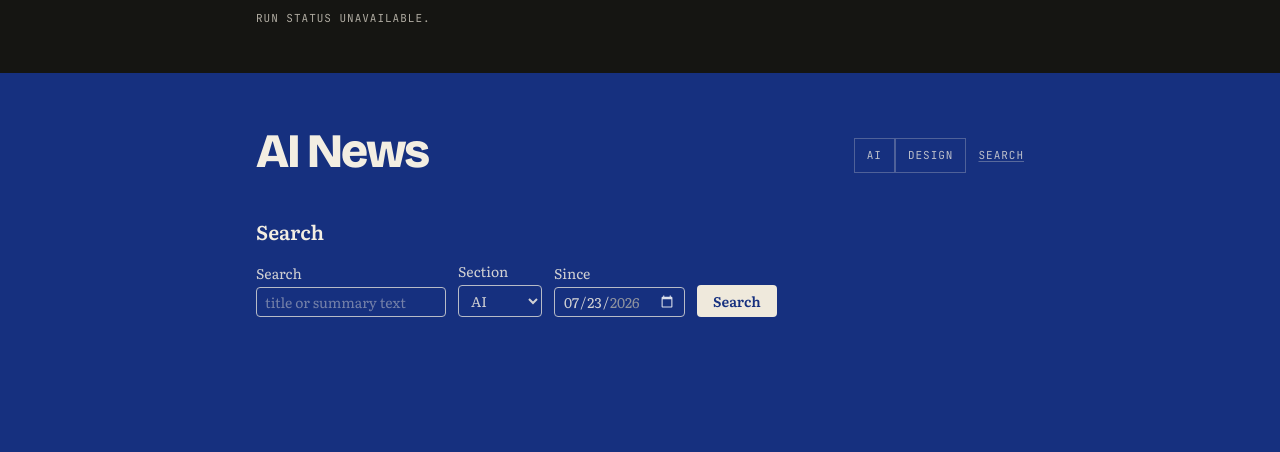
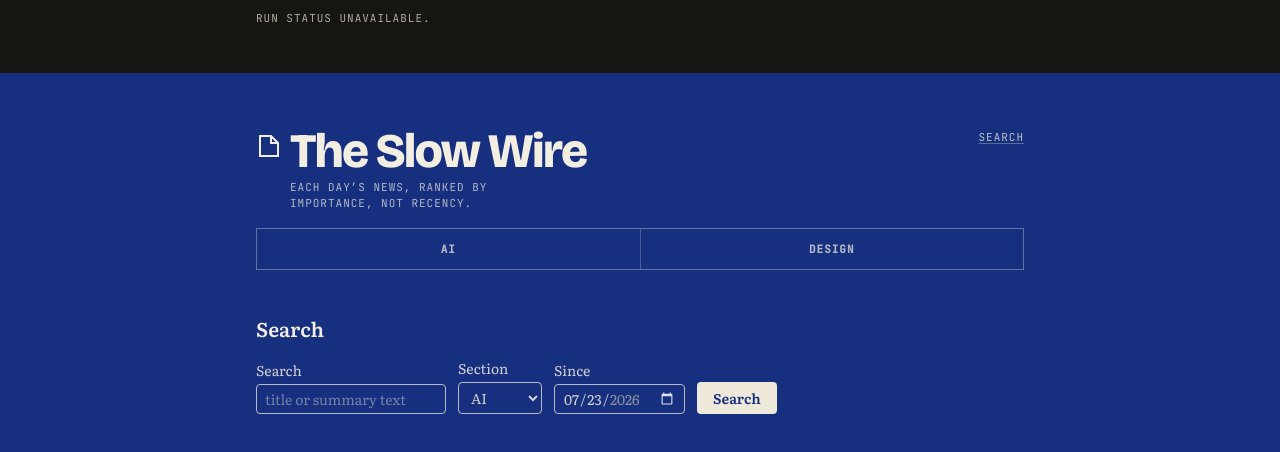
Before and after one commit to EienMosu/ai-news, a Next.js app: page /search in a window 1280 px wide. Shown: the top 452 px of the page. Built offline with nearby package versions, Linux system fonts and the light colour scheme.

Commit message:
design: brand block with mark and tagline, primary section switch

```diff
--- a/app/globals.css
+++ b/app/globals.css
@@ -37,6 +37,20 @@
   --font-apparatus: var(--font-jetbrains), ui-monospace, monospace;
 
   /* Overwritten per vertical by [data-field]; the AI world is the default. */
+  --field: var(--color-field-ai);
+  --on-field: #f3eee2;
+}
+
+/*
+  Explicit even for the default world, not just design: the section switch's hover preview (A2)
+  puts `data-field` on cell links nested inside whichever `<main data-field>` is currently
+  ambient. On the design page that ambient value is design's red, and custom properties only
+  re-derive on an element that a selector matches directly -- inheritance alone would leave an
+  AI cell showing the page's red on hover instead of its own blue. Every section needs its own
+  rule here so hovering back to it always re-derives that section's own colours, regardless of
+  which world the switch is currently sitting in.
+*/
+[data-field="ai"] {
   --field: var(--color-field-ai);
   --on-field: #f3eee2;
 }
@@ -146,6 +160,14 @@
   }
 }
 
+/* Coarse pointers only: raises the section switch's tap target to 44px without adding bulk to
+   the mouse-driven desktop layout, where the box is already comfortably clickable. */
+@media (pointer: coarse) {
+  nav[aria-label="Sections"] a {
+    padding-block: 0.85rem;
+  }
+}
+
 /*
   THE ONE AUTHORED MOMENT.
 
--- a/components/SectionNav.tsx
+++ b/components/SectionNav.tsx
@@ -1,6 +1,6 @@
 import Link from "next/link";
 import { DEFAULT_ARCHIVE_DAYS } from "../src/lib/feed/days.js";
-import type { Section } from "../src/types/article.js";
+import { SECTIONS, type Section } from "../src/types/article.js";
 
 export interface SectionNavProps {
   /** The vertical currently being viewed, or `null` when neither is (the story page, which
@@ -12,34 +12,32 @@
    * Whether the masthead is this page's `<h1>`.
    *
    * On the feeds, the day archive and search, the site name genuinely IS the page's subject, so
-   * it is the heading — which also gives those routes the `<h1>` the final review found missing
+   * it is the heading; that also gives those routes the `<h1>` the final review found missing
    * (L11). The story page's subject is the article, so it passes `false` and keeps its own `<h1>`;
    * two `<h1>`s on one page is both wrong and ambiguous to assistive tech.
    */
   asHeading?: boolean;
 }
 
-interface NavLink {
-  section: Section;
-  href: string;
-  label: string;
-}
+/**
+ * The label shown on each cell of the section switch, keyed by `Section` so a new entry in
+ * `SECTIONS` (the Cloud vertical, next) fails to typecheck here until it gets a label too.
+ */
+export const SECTION_LABEL: Record<Section, string> = {
+  ai: "AI",
+  design: "Design",
+};
 
 const MASTHEAD_CLASS =
   "font-[family-name:var(--font-display)] text-[2.5rem] font-extrabold leading-[0.92] tracking-[-0.04em] sm:text-[3rem]";
 
 function Masthead({ asHeading }: { asHeading: boolean }) {
   return asHeading ? (
-    <h1 className={MASTHEAD_CLASS}>AI&nbsp;News</h1>
+    <h1 className={MASTHEAD_CLASS}>The Slow Wire</h1>
   ) : (
-    <p className={MASTHEAD_CLASS}>AI&nbsp;News</p>
+    <p className={MASTHEAD_CLASS}>The Slow Wire</p>
   );
 }
-
-const LINKS: NavLink[] = [
-  { section: "ai", href: "/", label: "AI" },
-  { section: "design", href: "/design", label: "Design" },
-];
 
 /**
  * The masthead, and the one control that changes world.
@@ -47,35 +45,66 @@
  * A server component: the page already knows which vertical is current, so deriving it from
  * `usePathname` would buy a client boundary for information already in hand.
  *
- * The two verticals are not tabs over one list — their scores were never comparable, since
- * ranking allocates its input cap per section. So the switch reads as leaving one world for
- * another: the current vertical is set solid in the field's own paper, the other sits open.
+ * The verticals are not tabs over one list; their scores were never comparable, since ranking
+ * allocates its input cap per section. So the switch reads as leaving one world for another: the
+ * current vertical is set solid in the field's own paper, the others sit open, and hovering an
+ * open cell previews the world it leads to (its own field colour, its own on-field text) purely
+ * through `data-field` re-deriving `--field`/`--on-field` for that cell; no JS involved.
  */
 export function SectionNav({ current, days, asHeading = true }: SectionNavProps) {
   const suffix = days !== undefined && days !== DEFAULT_ARCHIVE_DAYS ? `?days=${days}` : "";
 
   return (
     <div className="mb-8 sm:mb-11">
-      <div className="flex flex-wrap items-end justify-between gap-x-6 gap-y-4">
+      <div className="flex flex-wrap items-start justify-between gap-x-6 gap-y-4">
+        <div data-testid="brand" className="flex items-start gap-2">
+          {/* The mark. 26px, aria-hidden -- the wordmark beside it already names the product. */}
+          <svg
+            viewBox="0 0 26 26"
+            aria-hidden="true"
+            className="mt-1 h-[26px] w-[26px] shrink-0"
+          >
+            <path d="M4 3h11l7 7v13H4z" fill="none" stroke="currentColor" strokeWidth="2" />
+            <path d="M15 3v7h7" fill="none" stroke="currentColor" strokeWidth="2" />
+          </svg>
+
+          <div>
             {/* Deliberately not a link. A wordmark pointing at `/` would be a third control that
-            silently switches vertical -- on `/design` it would carry the reader into the AI feed
-            with no indication that is what it does. Switching worlds is the nav's job, visibly. */}
+                silently switches vertical -- on `/design` it would carry the reader into the AI
+                feed with no indication that is what it does. Switching worlds is the switch's
+                job, visibly. */}
             <Masthead asHeading={asHeading} />
+            <p data-testid="tagline" className="apparatus mt-1.5 max-w-[42ch] opacity-70">
+              Each day&rsquo;s news, ranked by importance, not recency.
+            </p>
+          </div>
+        </div>
 
-        <nav aria-label="Sections" className="flex items-stretch">
-          {LINKS.map((link) => {
-            const isCurrent = link.section === current;
+        {/* Not part of the switch below: `current` is typed `Section | null`, and search belongs
+            to no vertical -- it carries the current one through as a starting scope instead. */}
+        <Link
+          href={`/search${current ? `?section=${current}` : ""}`}
+          className="apparatus self-start underline decoration-current/40 opacity-75 transition-opacity hover:opacity-100"
+        >
+          Search
+        </Link>
+      </div>
+
+      <nav aria-label="Sections" className="mt-4 flex w-full border border-current/35">
+        {SECTIONS.map((section) => {
+          const isCurrent = section === current;
           return (
             <Link
-                key={link.section}
-                href={`${link.href}${suffix}`}
+              key={section}
+              href={`${section === "ai" ? "/" : `/${section}`}${suffix}`}
               aria-current={isCurrent ? "page" : undefined}
-                data-field={link.section}
+              data-field={section}
               className={[
-                  "apparatus border px-3 py-2 no-underline transition-colors duration-200",
+                "apparatus min-w-0 flex-1 border-current/35 px-2 py-3 text-center font-bold",
+                "no-underline transition-colors duration-200 [&+a]:border-l",
                 isCurrent
-                    ? "border-current"
-                    : "border-current/35 opacity-75 hover:opacity-100",
+                  ? ""
+                  : "opacity-70 hover:opacity-100 hover:bg-[var(--field)] hover:text-[var(--on-field)]",
               ].join(" ")}
               style={
                 isCurrent
@@ -83,21 +112,11 @@
                   : undefined
               }
             >
-                {link.label}
+              {SECTION_LABEL[section]}
             </Link>
           );
         })}
-
-          {/* Not part of `LINKS` above: `NavLink.section` is typed `Section`, and search belongs
-              to no vertical -- it carries the current one through as a starting scope instead. */}
-          <Link
-            href={`/search${current ? `?section=${current}` : ""}`}
-            className="apparatus ml-3 self-center underline decoration-current/40 opacity-75 transition-opacity hover:opacity-100"
-          >
-            Search
-          </Link>
       </nav>
-      </div>
     </div>
   );
 }
```
Also changed, not shown: 1 other file (tests, documents, lock files or other folders). Lines whose indentation alone changed are shown as unchanged.
